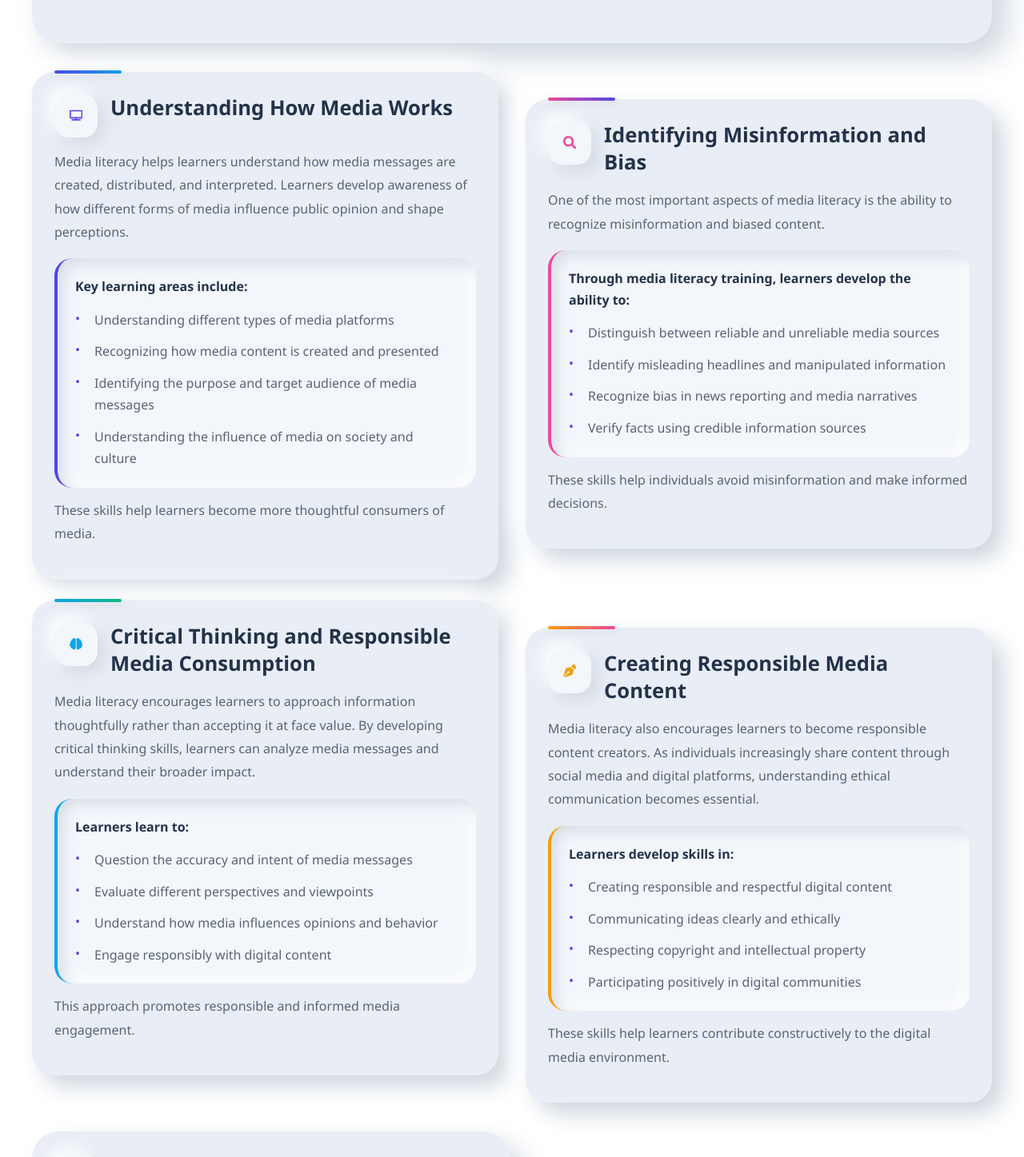
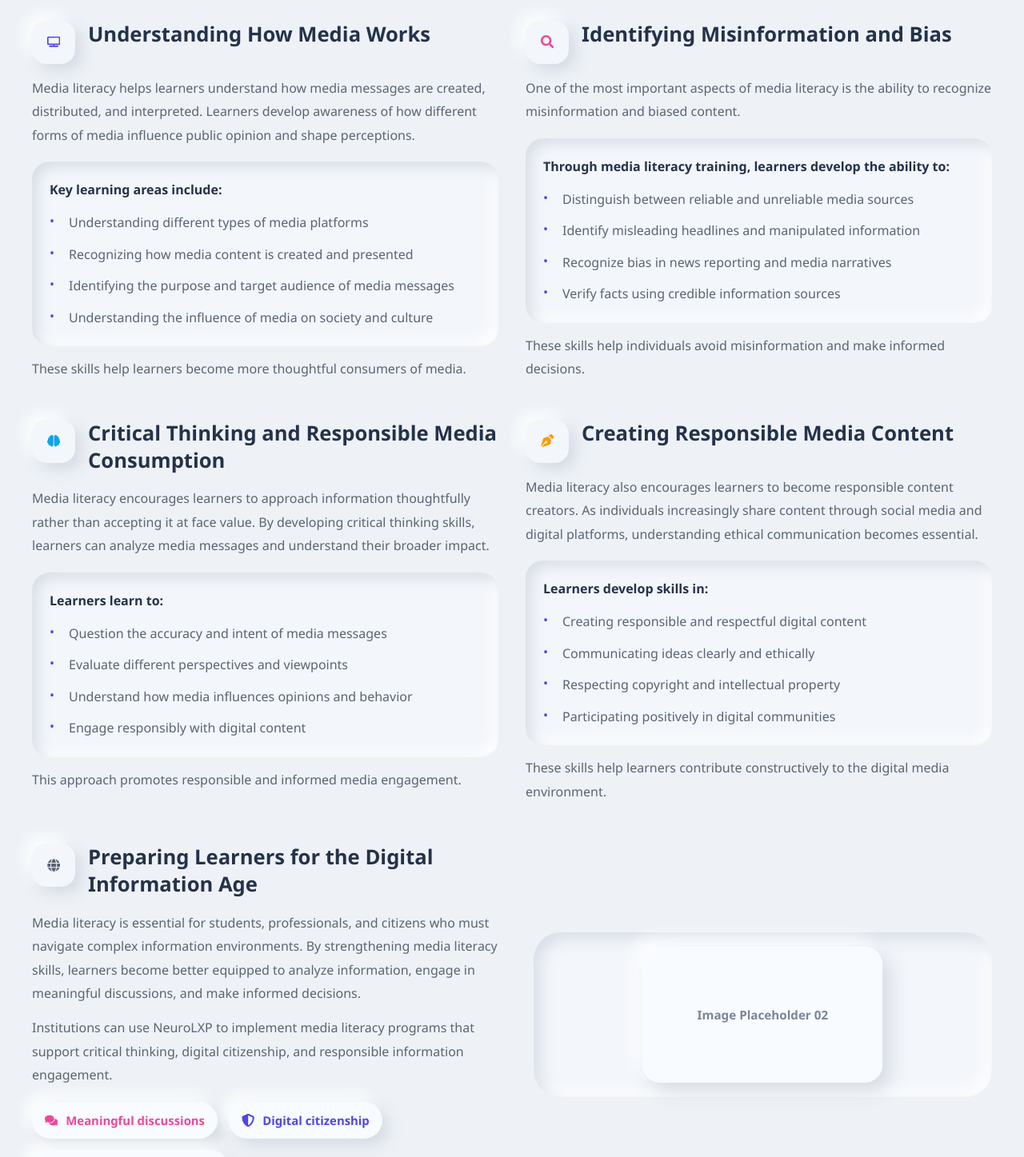
Before and after one commit to PRGEEQGlobalSolutionsPrivateLIT/LMS-Main-Pro, a Next.js app in the folder apps/learner-web/: page /media-literacy in a window 1280 px wide. Shown: the part 626-2073 px from the top of the page at 80% size. Built offline with nearby package versions, Linux system fonts and the light colour scheme.

Commit message:
Update media-literacy.css

```diff
--- a/apps/learner-web/app/media-literacy/media-literacy.css
+++ b/apps/learner-web/app/media-literacy/media-literacy.css
@@ -1,4 +1,4 @@
-.media-literacy-page {
+:root {
   --bg: #eef2f7;
   --surface: #e9edf5;
   --surface-soft: #f3f6fb;
@@ -30,13 +30,15 @@
   --border-soft: rgba(255, 255, 255, 0.6);
 }
 
-.media-literacy-page * {
+* {
   box-sizing: border-box;
 }
 
+html,
 body {
   margin: 0;
-  background: var(--bg);
+  padding: 0;
+  background-color: var(--bg);
   font-family: "Segoe UI", Arial, sans-serif;
 }
 
@@ -45,6 +47,7 @@ body {
   margin: 0 auto;
   padding: 34px 0 70px;
   color: var(--text);
+  background: transparent;
 }
 
 /* section spacing */
@@ -61,13 +64,7 @@ body {
   display: grid;
   grid-template-columns: 1.08fr 0.92fr;
   gap: 30px;
-  align-items: center;
-  padding: 32px;
-  border-radius: var(--radius-2xl);
-  background: var(--surface);
-  box-shadow:
-    18px 18px 38px var(--shadow-dark),
-    -18px -18px 38px var(--shadow-light);
+  align-items: start;
 }
 
 .media-literacy-page .heroContent {
@@ -216,58 +213,30 @@ body {
   line-height: 1;
 }
 
-/* main cards */
+/* main content on page, not cards */
 
 .media-literacy-page .cardsSection {
   display: grid;
   grid-template-columns: 1fr 1fr;
-  gap: 26px 34px;
+  gap: 34px;
   align-items: start;
 }
 
 .media-literacy-page .contentCard {
   position: relative;
-  padding: 28px;
-  border-radius: var(--radius-xl);
-  background: var(--surface);
-  box-shadow:
-    14px 14px 28px var(--shadow-dark),
-    -14px -14px 28px var(--shadow-light);
+  padding: 0;
+  border-radius: 0;
+  background: transparent;
+  box-shadow: none;
 }
 
 .media-literacy-page .contentCard:nth-child(2),
 .media-literacy-page .contentCard:nth-child(4) {
-  margin-top: 34px;
+  margin-top: 0;
 }
 
 .media-literacy-page .contentCard::before {
-  content: "";
-  position: absolute;
-  top: 0;
-  left: 28px;
-  width: 84px;
-  height: 4px;
-  border-radius: 999px;
-  transform: translateY(-50%);
-  box-shadow:
-    3px 3px 8px rgba(207, 214, 223, 0.7),
-    -3px -3px 8px rgba(255, 255, 255, 0.95);
-}
-
-.media-literacy-page .contentCard:nth-child(1)::before {
-  background: linear-gradient(90deg, var(--primary), var(--secondary));
-}
-
-.media-literacy-page .contentCard:nth-child(2)::before {
-  background: linear-gradient(90deg, var(--accent), var(--primary));
-}
-
-.media-literacy-page .contentCard:nth-child(3)::before {
-  background: linear-gradient(90deg, var(--secondary), var(--success));
-}
-
-.media-literacy-page .contentCard:nth-child(4)::before {
-  background: linear-gradient(90deg, var(--warning), var(--accent));
+  display: none;
 }
 
 .media-literacy-page .cardHeader {
@@ -339,22 +308,7 @@ body {
   box-shadow:
     inset 7px 7px 16px rgba(207, 214, 223, 0.72),
     inset -7px -7px 16px rgba(255, 255, 255, 0.96);
-}
-
-.media-literacy-page .contentCard:nth-child(1) .insetBox {
-  border-left: 4px solid var(--primary);
-}
-
-.media-literacy-page .contentCard:nth-child(2) .insetBox {
-  border-left: 4px solid var(--accent);
-}
-
-.media-literacy-page .contentCard:nth-child(3) .insetBox {
-  border-left: 4px solid var(--secondary);
-}
-
-.media-literacy-page .contentCard:nth-child(4) .insetBox {
-  border-left: 4px solid var(--warning);
+  border-left: none;
 }
 
 .media-literacy-page .insetBox h4 {
@@ -397,16 +351,11 @@ body {
 }
 
 .media-literacy-page .highlightTextCard {
-  padding: 30px;
-  border-radius: var(--radius-2xl);
-  background: var(--surface);
-  box-shadow:
-    16px 16px 34px var(--shadow-dark),
-    -16px -16px 34px var(--shadow-light);
-}
-
-.media-literacy-page .highlightSection:first-of-type .highlightTextCard {
-  border-top: 4px solid var(--secondary);
+  padding: 0;
+  border-radius: 0;
+  background: transparent;
+  box-shadow: none;
+  border-top: none;
 }
 
 .media-literacy-page .secondaryVisualCard {
@@ -479,7 +428,6 @@ body {
 
 .media-literacy-page .highlightSection:last-of-type .highlightTextCard {
   text-align: center;
-  border-top: 4px solid var(--accent);
 }
 
 .media-literacy-page .highlightSection:last-of-type .cardHeader {
@@ -499,11 +447,6 @@ body {
     grid-template-columns: 1fr;
   }
 
-  .media-literacy-page .contentCard:nth-child(2),
-  .media-literacy-page .contentCard:nth-child(4) {
-    margin-top: 0;
-  }
-
   .media-literacy-page .secondaryVisualCard .imagePlaceholderAlt {
     width: 100%;
     max-width: 300px;
@@ -516,9 +459,7 @@ body {
     padding: 20px 0 44px;
   }
 
-  .media-literacy-page .heroGrid,
-  .media-literacy-page .contentCard,
-  .media-literacy-page .highlightTextCard,
+  .media-literacy-page .heroVisualCard,
   .media-literacy-page .secondaryVisualCard {
     padding: 20px;
   }
```
